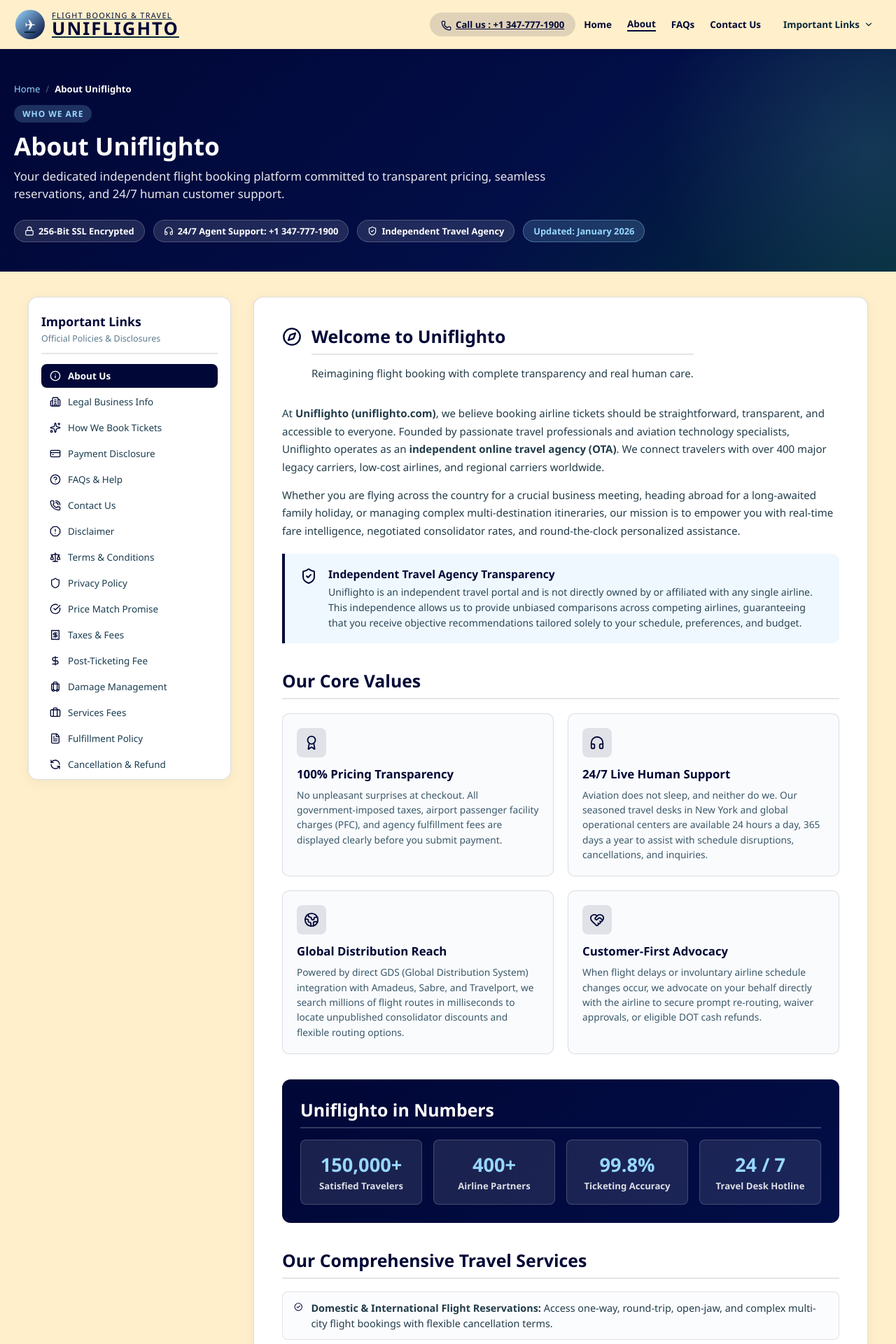
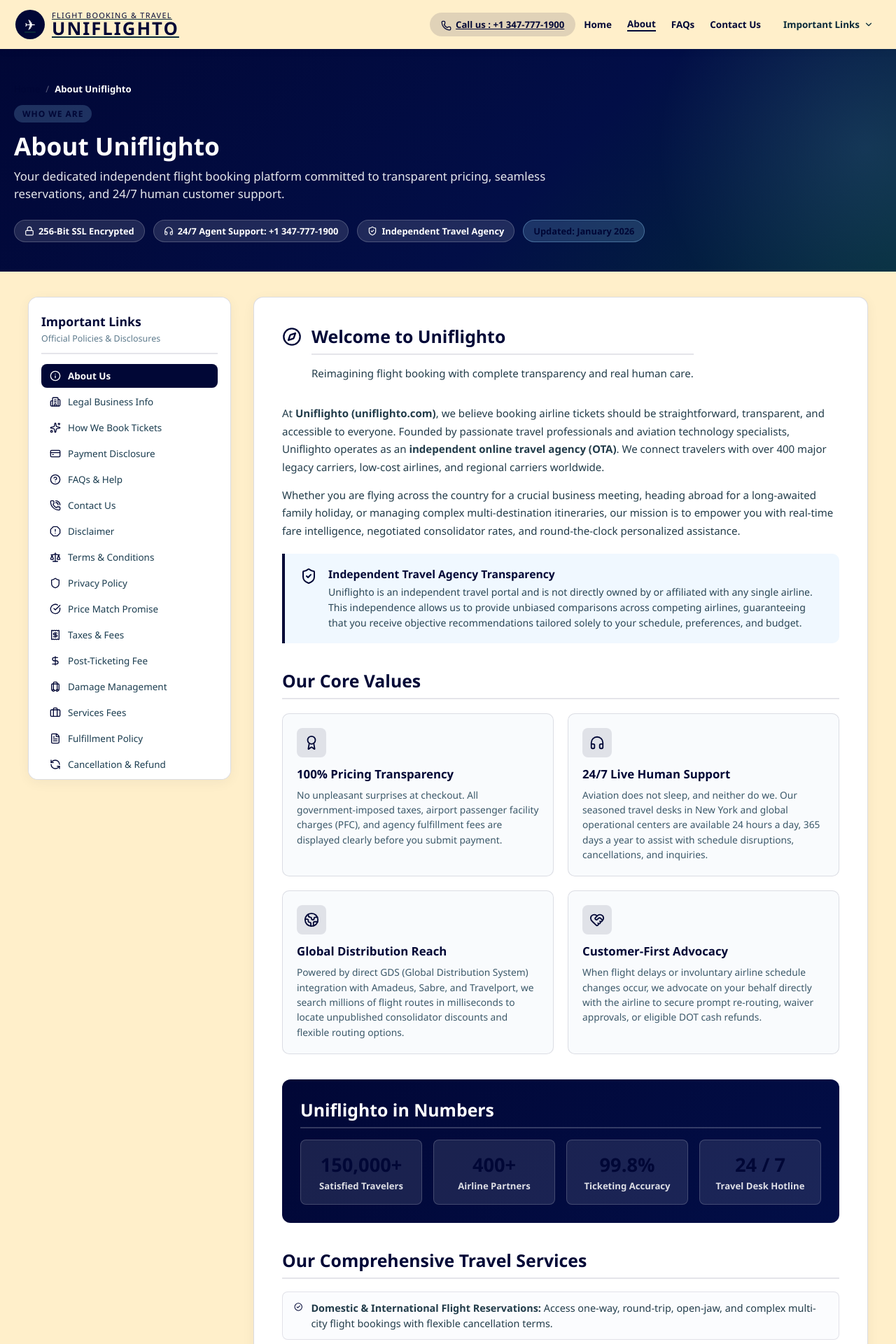
Before and after one commit to prince-2417/uniflighto.com, a React (Vite) app: page /about in a window 1280 px wide. Shown: the top 1920 px of the page at 70% size. Built offline with nearby package versions, Linux system fonts and the light colour scheme.

Commit message:
change the color

```diff
--- a/src/App.css
+++ b/src/App.css
@@ -5,9 +5,9 @@
   --navy: #010736;
   --navy-2: #4D8DBA;
   --primary: #010736;
-  --primary-2: #97D7FF;
+  --primary-2: #010736;
   --gold: #4D8DBA;
-  --gold-2: #97D7FF;
+  --gold-2: #010736;
   --accent: #010736;
   --accent-2: #4D8DBA;
   --text: #0a2a3a;
@@ -59,7 +59,7 @@
   border-radius: 50%;
   display: grid;
   place-items: center;
-  background: linear-gradient(135deg, #97D7FF, #010736);
+  background: linear-gradient(135deg, #010736, #010736);
   color: #fff;
   font-size: 1.3rem;
 }
@@ -135,7 +135,7 @@
   line-height: 1.08;
   letter-spacing: -0.06em;
   font-weight: 800;
-  color: #97D7FF;
+  color: #010736;
 }
 
 .hero-copy p {
@@ -256,7 +256,7 @@
   border-radius: 16px;
   display: grid;
   place-items: center;
-  background: linear-gradient(135deg, #97D7FF, #4D8DBA);
+  background: linear-gradient(135deg, #010736, #4D8DBA);
   font-size: 1.5rem;
 }
 
@@ -300,7 +300,7 @@
 }
 
 .promo-blue {
-  background: linear-gradient(135deg, #eaf5ff, #ffffff 48%, #97D7FF);
+  background: linear-gradient(135deg, #eaf5ff, #ffffff 48%, #010736);
   color: #010736;
 }
 
@@ -357,7 +357,7 @@
 }
 
 .promo-light {
-  background: linear-gradient(180deg, #97D7FF, #4D8DBA);
+  background: linear-gradient(180deg, #010736, #4D8DBA);
   border: 1px solid rgba(1, 7, 54, 0.12);
 }
 
@@ -1095,7 +1095,7 @@
 }
 
 .breadcrumbs a {
-  color: #97D7FF;
+  color: #010736;
   text-decoration: none;
   transition: color 0.15s;
 }
@@ -1118,7 +1118,7 @@
   display: inline-block;
   padding: 4px 12px;
   background: rgba(151, 215, 255, 0.2);
-  color: #97D7FF;
+  color: #010736;
   border-radius: 999px;
   font-size: 0.75rem;
   font-weight: 700;
@@ -1166,7 +1166,7 @@
 
 .update-badge {
   background: rgba(151, 215, 255, 0.18);
-  color: #97D7FF;
+  color: #010736;
   border-color: rgba(151, 215, 255, 0.35);
 }
 
@@ -1514,7 +1514,7 @@
   display: block;
   font-size: 1.7rem;
   font-weight: 800;
-  color: #97D7FF;
+  color: #010736;
 }
 
 .metric-label {
@@ -2380,7 +2380,7 @@
 }
 
 .trust-icon {
-  color: #97D7FF;
+  color: #010736;
   flex-shrink: 0;
 }
 
```
Also changed, not shown: src/App_lines.txt.
